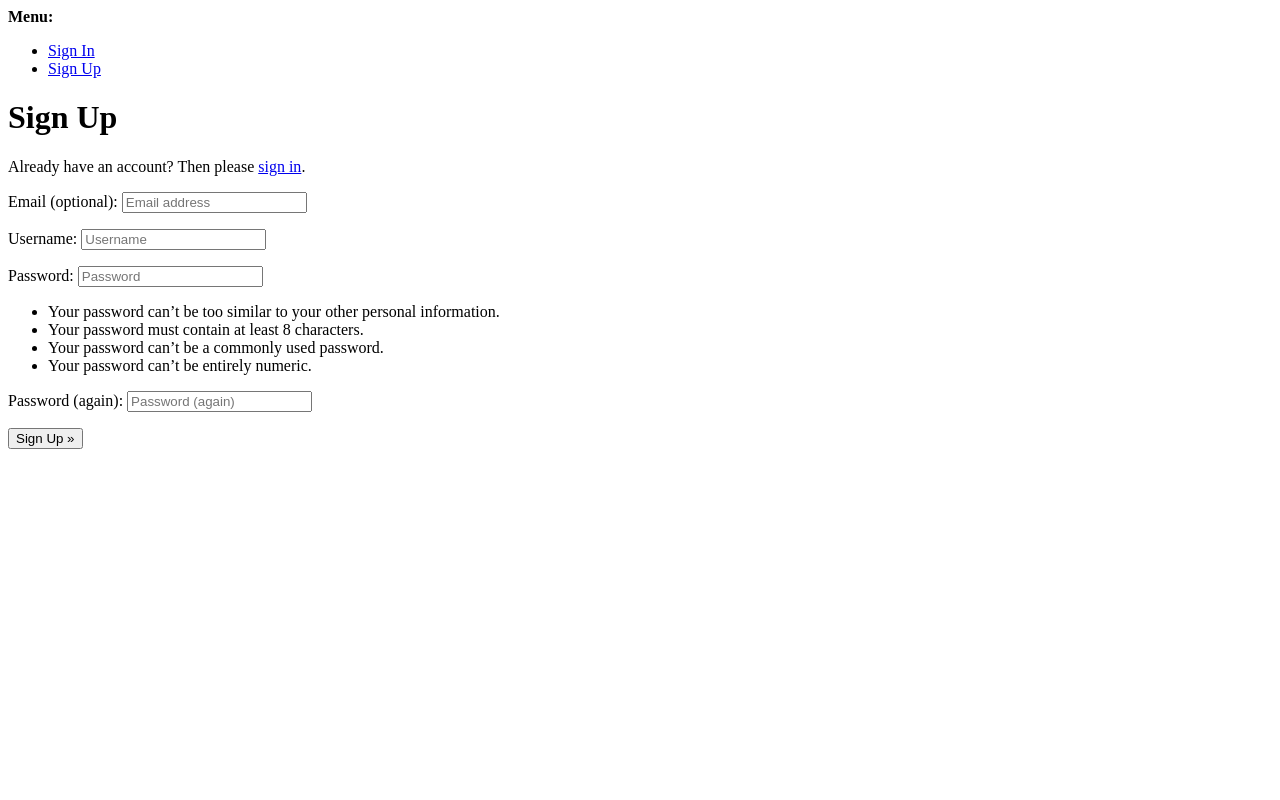
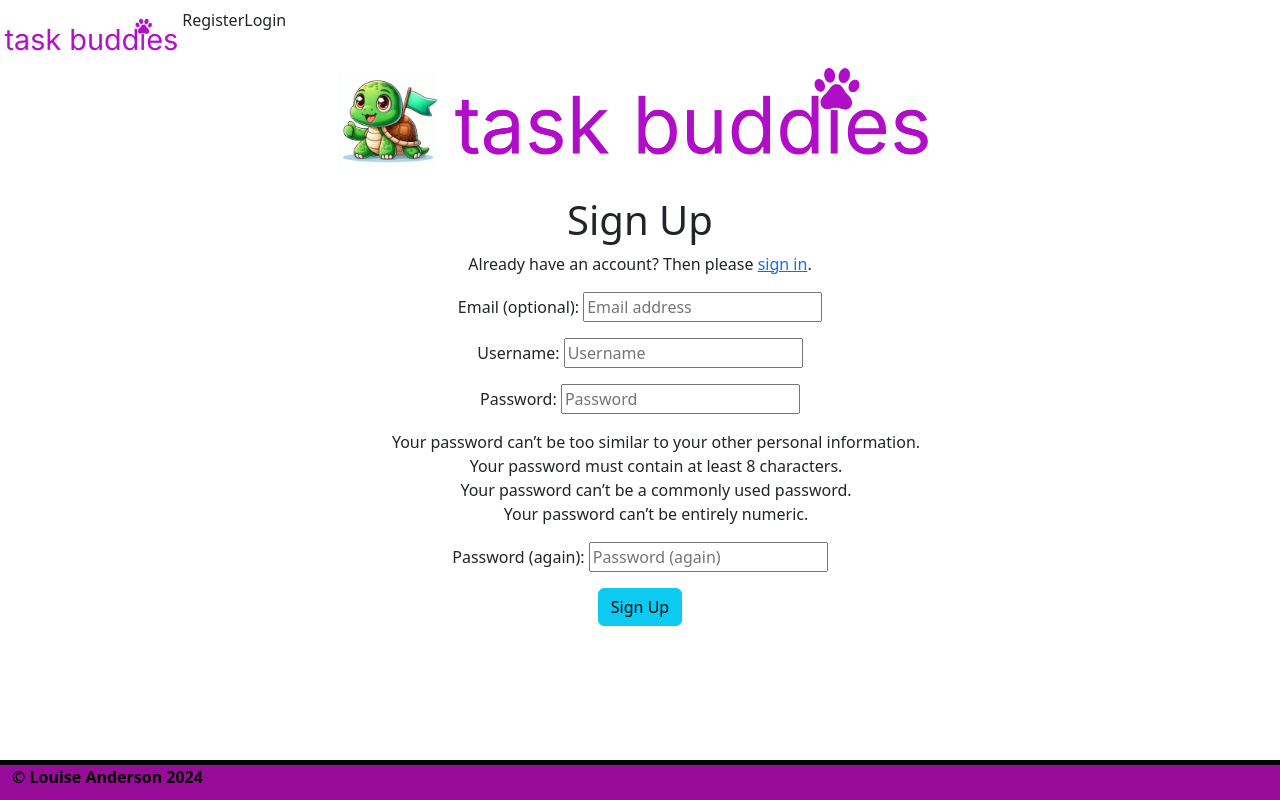
Before and after one commit to Loudotcom/ci-final-project, a Django app: page /accounts/signup/ in a window 1280 px wide. Run offline with Django 4.2, Linux system fonts and the light colour scheme; some libraries are stand-ins or nearby versions.

Commit message:
add styling register page

```diff
--- a/static/css/style.css
+++ b/static/css/style.css
@@ -23,7 +23,7 @@ ul {
     list-style: none;
 }
 
-/* Body */
+/* Body base.html */
 
 
 .logo {
@@ -40,10 +40,18 @@ ul {
     max-width: 100px;
   }
 
+/* Body Task List */
+
 .create-task {
     display: flex;
     justify-content: center;
     margin-bottom: 50px;
+}
+
+/* Body Sign Up */
+
+.signup-div {
+  text-align: center;
 }
 
 
--- a/templates/account/signup.html
+++ b/templates/account/signup.html
@@ -1,10 +1,11 @@
-{% extends "account/base.html" %}
+{% extends "base.html" %}
 
 {% load i18n %}
 
 {% block head_title %}{% trans "Signup" %}{% endblock head_title %}
 
 {% block content %}
+<div class="signup-div">
 <h1>{% trans "Sign Up" %}</h1>
 
 <p>{% blocktrans %}Already have an account? Then please <a href="{{ login_url }}">sign in</a>.{% endblocktrans %}</p>
@@ -15,7 +16,7 @@
   {% if redirect_field_value %}
   <input type="hidden" name="{{ redirect_field_name }}" value="{{ redirect_field_value }}" />
   {% endif %}
-  <button type="submit">{% trans "Sign Up" %} &raquo;</button>
+  <button type="submit" class="btn btn-info">{% trans "Sign Up" %}</button>
 </form>
-
+</div>
 {% endblock content %}
--- a/templates/login.html
+++ /dev/null
@@ -1,2 +0,0 @@
-{% extends 'base.html' %}
-{% load static %}
--- a/templates/openid/login.html
+++ b/templates/openid/login.html
@@ -1,10 +1,8 @@
-{% extends 'base.html' %}
 {% extends "openid/base.html" %}
-{% load static %}
 
 {% load i18n %}
 
-<!-- {% block head_title %}OpenID Sign In{% endblock head_title %} -->
+{% block head_title %}OpenID Sign In{% endblock head_title %}
 
 {% block content %}
 
--- a/templates/signup.html
+++ /dev/null
@@ -1,2 +0,0 @@
-{% extends 'base.html' %}
-{% load static %}
--- a/templates/socialaccount/login.html
+++ b/templates/socialaccount/login.html
@@ -3,7 +3,7 @@
 {% load static %}
 {% load i18n %}
 
-{% block head_title %}{% trans "" %}{% endblock head_title %}
+{% block head_title %}{% trans "Sign In" %}{% endblock head_title %}
 
 {% block content %}
 {% if process == "connect" %}
```
